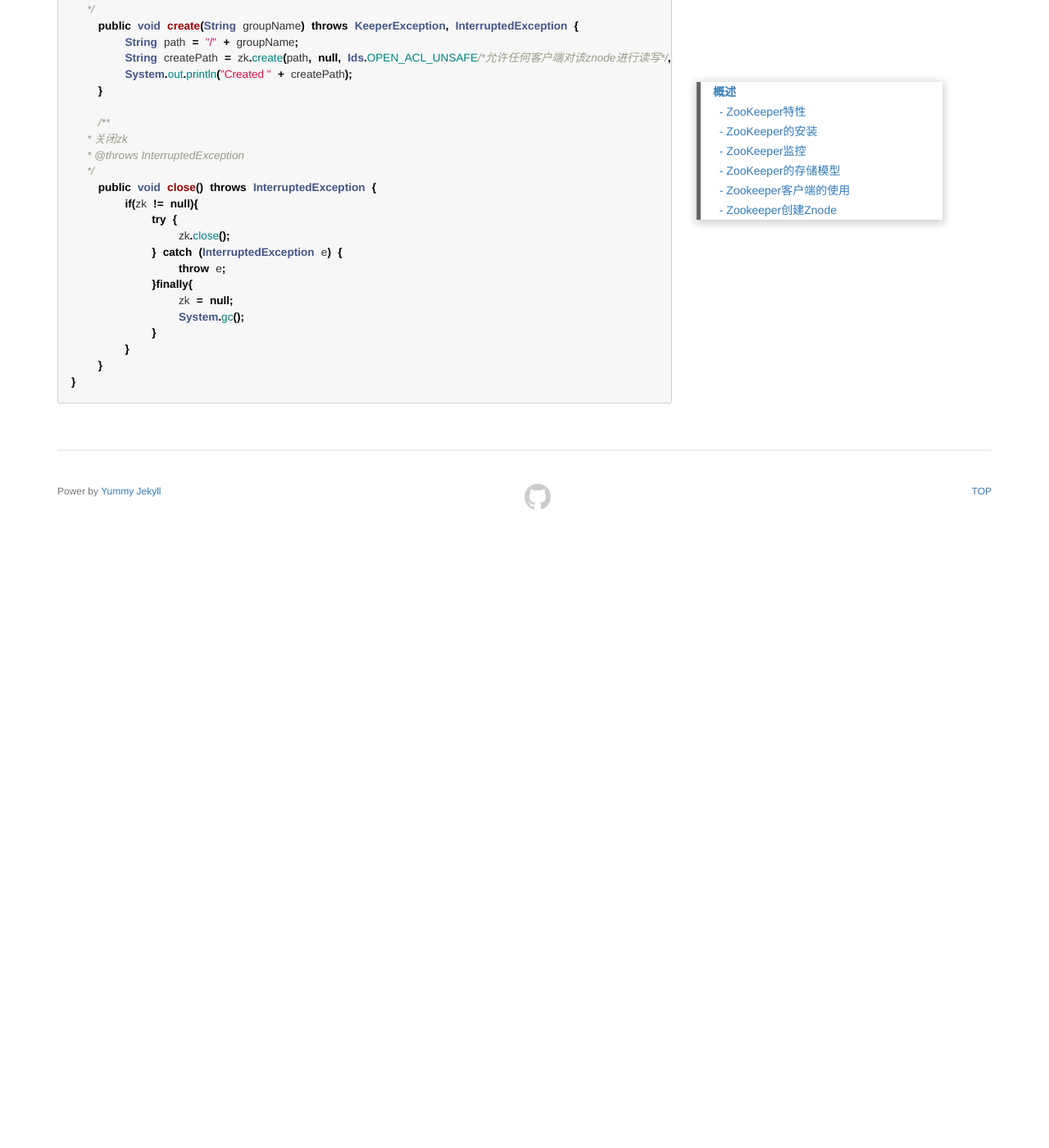
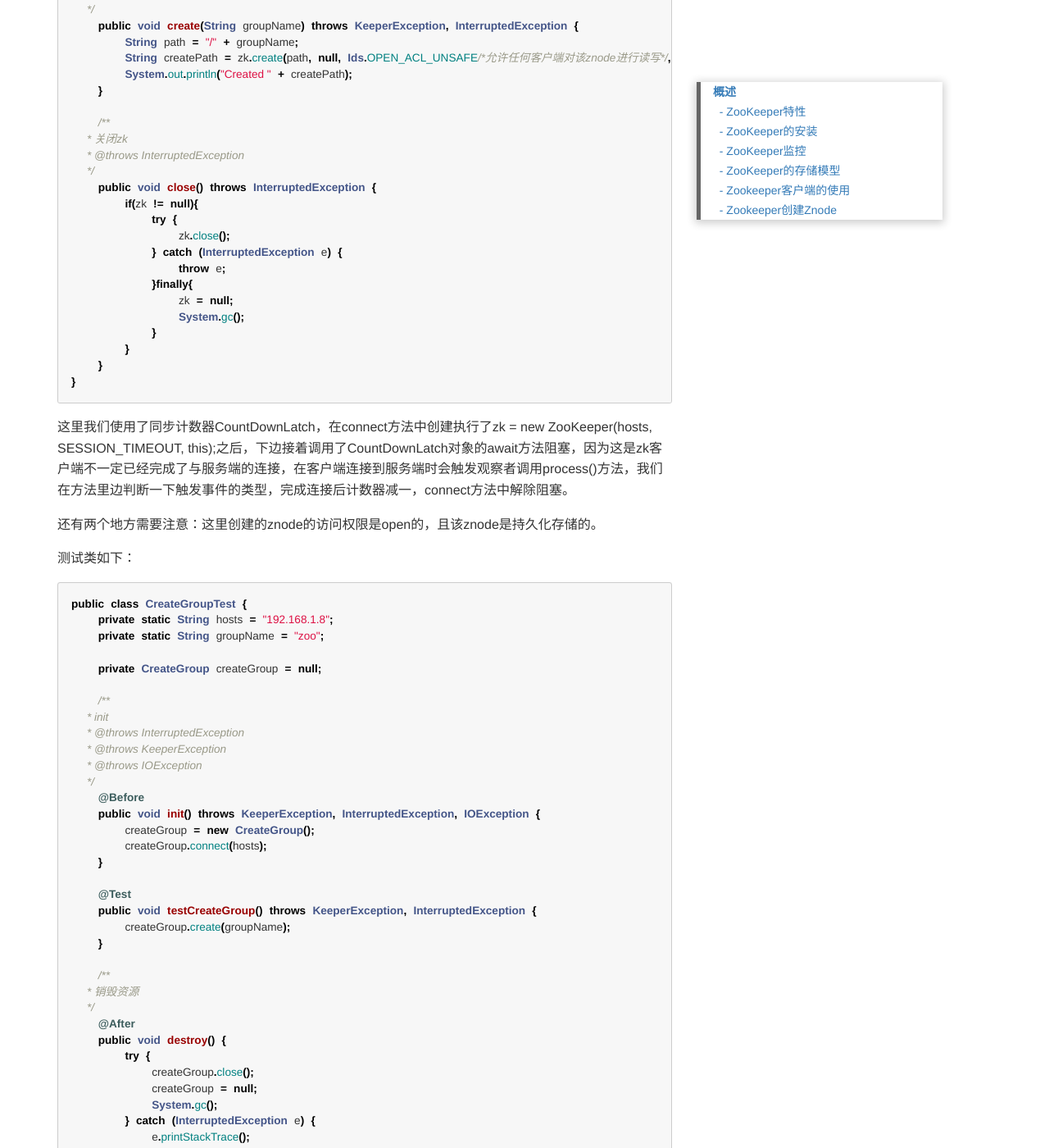
Before and after one commit to kookx/kookx.github.io, a Jekyll site: the page built from _posts/2019-02-20-ZooKeeper入门.md, in a window 1280 px wide and 1400 px high, scrolled down 4357 px. Shown: the whole window at 82% size. Built offline with Jekyll 4.4.1, drawn with Linux system fonts in a browser that asks for light colours; before the commit the page ends 4987 px from its top, so only the background shows below that; some of the changed text lies outside the part shown.

Commit message:
Update 2019-02-20-ZooKeeper入门.md

````diff
--- a/_posts/2019-02-20-ZooKeeper入门.md
+++ b/_posts/2019-02-20-ZooKeeper入门.md
@@ -183,3 +183,101 @@
     }
 }
 ```
+
+这里我们使用了同步计数器CountDownLatch，在connect方法中创建执行了zk = new ZooKeeper(hosts, SESSION_TIMEOUT, this);之后，下边接着调用了CountDownLatch对象的await方法阻塞，因为这是zk客户端不一定已经完成了与服务端的连接，在客户端连接到服务端时会触发观察者调用process()方法，我们在方法里边判断一下触发事件的类型，完成连接后计数器减一，connect方法中解除阻塞。
+
+还有两个地方需要注意：这里创建的znode的访问权限是open的，且该znode是持久化存储的。
+
+测试类如下：
+
+```java
+public class CreateGroupTest {
+    private static String hosts = "192.168.1.8";
+    private static String groupName = "zoo";
+
+    private CreateGroup createGroup = null;
+
+    /**
+     * init
+     * @throws InterruptedException
+     * @throws KeeperException
+     * @throws IOException
+     */
+    @Before
+    public void init() throws KeeperException, InterruptedException, IOException {
+        createGroup = new CreateGroup();
+        createGroup.connect(hosts);
+    }
+
+    @Test
+    public void testCreateGroup() throws KeeperException, InterruptedException {
+        createGroup.create(groupName);
+    }
+
+    /**
+     * 销毁资源
+     */
+    @After
+    public void destroy() {
+        try {
+            createGroup.close();
+            createGroup = null;
+            System.gc();
+        } catch (InterruptedException e) {
+            e.printStackTrace();
+        }
+    }
+}
+```
+
+由于zk对象的创建和销毁代码是可以复用的，所以这里我们把它分装成了接口：
+
+```java
+/**
+ * 连接的观察者，封装了zk的创建等
+ * @author leo
+ *
+ */
+public class ConnectionWatcher implements Watcher {
+    private static final int SESSION_TIMEOUT = 5000;
+
+    protected ZooKeeper zk = null;
+    private CountDownLatch countDownLatch = new CountDownLatch(1);
+
+    public void process(WatchedEvent event) {
+        KeeperState state = event.getState();
+
+        if(state == KeeperState.SyncConnected){
+            countDownLatch.countDown();
+        }
+    }
+
+    /**
+     * 连接资源
+     * @param hosts
+     * @throws IOException
+     * @throws InterruptedException
+     */
+    public void connection(String hosts) throws IOException, InterruptedException {
+        zk = new ZooKeeper(hosts, SESSION_TIMEOUT, this);
+        countDownLatch.await();
+    }
+
+    /**
+     * 释放资源
+     * @throws InterruptedException
+     */
+    public void close() throws InterruptedException {
+        if (null != zk) {
+            try {
+                zk.close();
+            } catch (InterruptedException e) {
+                throw e;
+            }finally{
+                zk = null;
+                System.gc();
+            }
+        }
+    }
+}
+```
````
